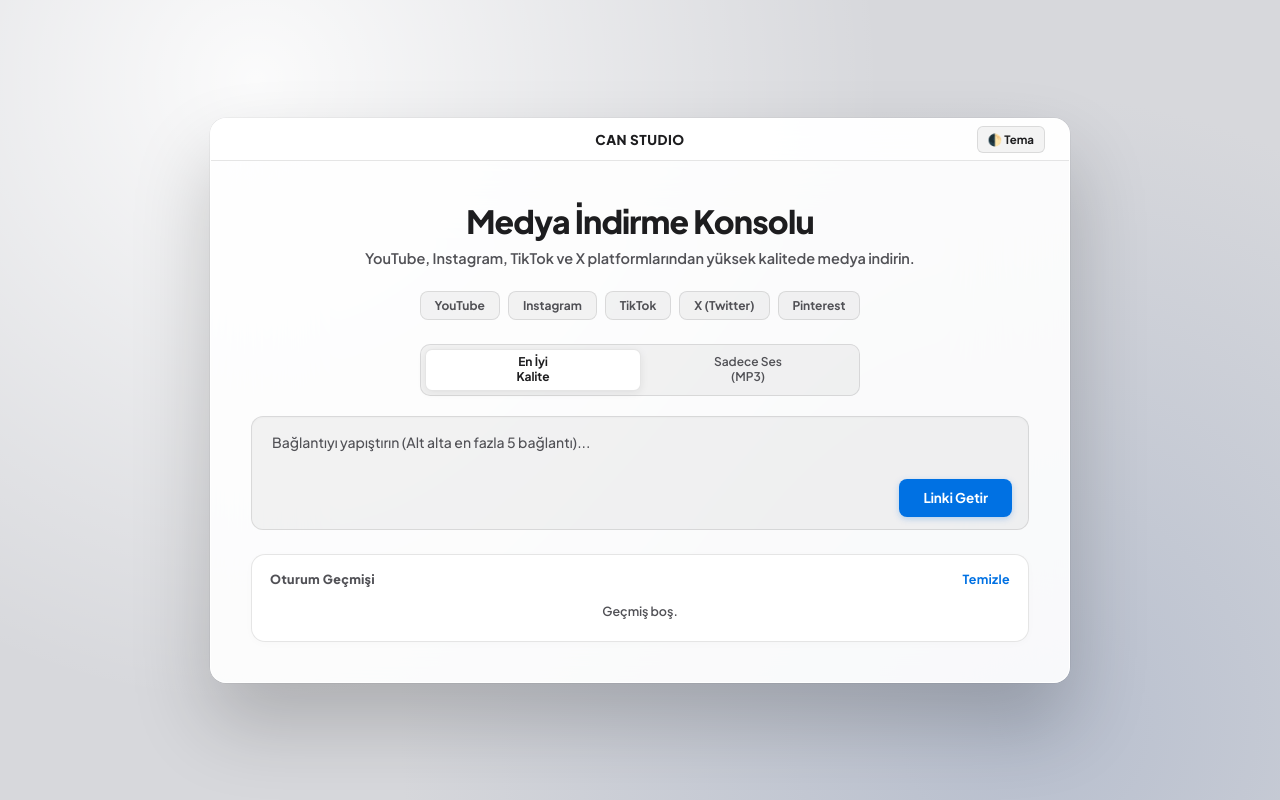
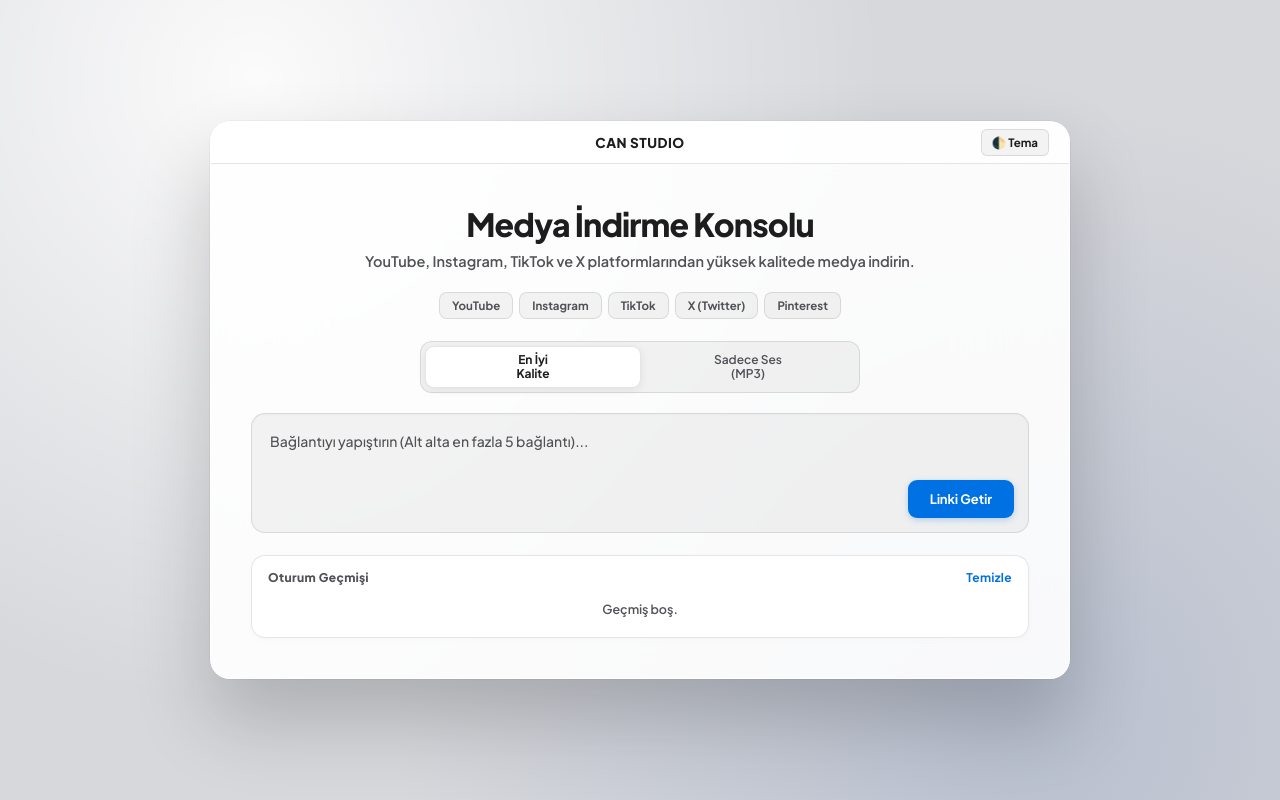
Before and after one commit to biolabcan/media-streamer, a Flask app: page / in a window 1280 px wide. Run offline with Flask 3, Linux system fonts and the light colour scheme.

Commit message:
Update index.html

```diff
--- a/templates/index.html
+++ b/templates/index.html
@@ -53,7 +53,7 @@
             display: flex;
             align-items: center;
             justify-content: center;
-            padding: 20px 12px;
+            padding: 16px 12px;
         }
 
         .mac-window {
@@ -63,7 +63,7 @@
             backdrop-filter: blur(50px);
             -webkit-backdrop-filter: blur(50px);
             border: 1px solid var(--window-border);
-            border-radius: 16px;
+            border-radius: 20px;
             box-shadow: var(--shadow-window);
             overflow: hidden;
         }
@@ -91,7 +91,7 @@
             display: flex;
             gap: 8px;
             position: absolute;
-            right: 24px;
+            right: 20px;
         }
 
         .icon-btn {
@@ -106,12 +106,19 @@
         }
         .icon-btn:hover { background: var(--apple-blue); color: white; border-color: var(--apple-blue); }
 
-        .window-content { padding: 24px sm:40px; }
-        @media (min-width: 640px) { .window-content { padding: 40px; } }
+        /* Mobil ve masaüstü için ferahlatılmış iç boşluklar */
+        .window-content {
+            padding: 24px 18px;
+        }
+        @media (min-width: 640px) {
+            .window-content {
+                padding: 40px;
+            }
+        }
 
-        .app-header { text-align: center; margin-bottom: 24px; }
+        .app-header { text-align: center; margin-bottom: 22px; }
         .app-header h1 {
-            font-size: 26px;
+            font-size: 24px;
             font-weight: 800;
             letter-spacing: -0.8px;
             margin-bottom: 8px;
@@ -120,24 +127,25 @@
         @media (min-width: 640px) { .app-header h1 { font-size: 32px; } }
 
         .app-header p {
-            font-size: 13.5px;
+            font-size: 13px;
             color: var(--text-secondary);
             font-weight: 600;
+            padding: 0 8px;
         }
-        @media (min-width: 640px) { .app-header p { font-size: 14.5px; } }
+        @media (min-width: 640px) { .app-header p { font-size: 14.5px; padding: 0; } }
 
-        .platforms-row { display: flex; justify-content: center; gap: 8px; margin-bottom: 24px; flex-wrap: wrap; }
+        .platforms-row { display: flex; justify-content: center; gap: 6px; margin-bottom: 22px; flex-wrap: wrap; }
         .platform-tag {
             background: var(--input-bg); border: 1px solid var(--border-color);
-            padding: 6px 14px; border-radius: 8px; font-size: 12px; font-weight: 700; color: var(--text-secondary);
+            padding: 5px 12px; border-radius: 8px; font-size: 11.5px; font-weight: 700; color: var(--text-secondary);
         }
 
-        /* 2 BUTONLU SEGMENTED CONTROL (Sadece En İyi Kalite ve Sadece Ses MP3) */
+        /* 2 Butonlu Kalite Seçici */
         .segmented-control {
             display: flex;
             background: var(--input-bg);
             padding: 4px;
-            border-radius: 10px;
+            border-radius: 12px;
             max-width: 440px;
             margin: 0 auto 20px auto;
             border: 1px solid var(--border-color);
@@ -150,7 +158,7 @@
             font-size: 12px;
             font-weight: 600;
             color: var(--text-secondary);
-            border-radius: 7px;
+            border-radius: 9px;
             cursor: pointer;
             transition: all 0.2s ease;
             height: 42px;
@@ -170,7 +178,7 @@
 
         .search-field-container {
             background: var(--input-bg); border: 1px solid var(--border-color);
-            padding: 12px; border-radius: 12px; display: flex; flex-direction: column; gap: 8px;
+            padding: 14px; border-radius: 14px; display: flex; flex-direction: column; gap: 10px;
             box-shadow: inset 0 1px 3px rgba(0,0,0,0.03); transition: all 0.2s ease;
         }
         .search-field-container:focus-within {
@@ -180,22 +188,24 @@
 
         .search-field-container textarea {
             width: 100%; background: transparent; border: none; outline: none;
-            padding: 4px 8px; font-size: 14px; font-weight: 600; color: var(--text-primary);
-            resize: none; height: 60px;
+            padding: 4px; font-size: 14px; font-weight: 600; color: var(--text-primary);
+            resize: none; height: 64px;
         }
         @media (min-width: 640px) {
             .search-field-container textarea { height: 42px; white-space: nowrap; overflow-x: auto; overflow-y: hidden; }
         }
         .search-field-container textarea::placeholder { color: var(--text-secondary); font-weight: 500; }
 
-        .search-bottom-row { display: flex; justify-content: flex-end; align-items: center; padding: 0 4px; }
+        .search-bottom-row { display: flex; justify-content: flex-end; align-items: center; padding: 0; }
 
         .apple-button {
             background: var(--apple-blue); color: white; border: none;
-            padding: 0 24px; border-radius: 8px; font-weight: 700; font-size: 13.5px;
+            padding: 0 22px; border-radius: 9px; font-weight: 700; font-size: 13px;
             cursor: pointer; height: 38px; transition: background 0.15s ease;
             box-shadow: 0 2px 6px rgba(0, 113, 227, 0.25);
+            width: 100%;
         }
+        @media (min-width: 640px) { .apple-button { width: auto; } }
         .apple-button:hover { background: var(--apple-blue-hover); }
 
         #loader { display: none; text-align: center; padding: 25px 0; color: var(--text-secondary); font-size: 13.5px; font-weight: 600; }
@@ -209,7 +219,7 @@
         .results-header-row {
             display: flex; justify-content: space-between; align-items: center; margin-top: 24px; margin-bottom: 8px;
         }
-        .results-title { font-size: 13.5px; font-weight: 800; color: var(--text-secondary); letter-spacing: 0.4px; }
+        .results-title { font-size: 13px; font-weight: 800; color: var(--text-secondary); letter-spacing: 0.4px; }
         .clear-results-btn { font-size: 12px; font-weight: 700; color: #ff3b30; cursor: pointer; }
 
         #results-container {
@@ -222,7 +232,7 @@
             background: var(--card-bg);
             border: 1px solid var(--border-color);
             border-radius: 14px;
-            padding: 16px;
+            padding: 14px;
             display: flex;
             flex-direction: column;
             gap: 12px;
@@ -231,7 +241,7 @@
             animation: fadeIn 0.3s ease;
         }
         @media (min-width: 640px) {
-            .result-card { flex-direction: row; align-items: center; gap: 16px; }
+            .result-card { flex-direction: row; align-items: center; gap: 16px; padding: 16px; }
         }
         @keyframes fadeIn { from { opacity: 0; transform: translateY(8px); } to { opacity: 1; transform: translateY(0); } }
 
@@ -250,15 +260,15 @@
             color: white; padding: 2px 5px; border-radius: 4px; font-size: 10px; font-weight: 700;
         }
         .media-info { flex: 1; min-width: 0; }
-        .media-info h3 { font-size: 14px; font-weight: 700; margin-bottom: 4px; color: var(--text-primary); white-space: nowrap; overflow: hidden; text-overflow: ellipsis; }
-        .media-meta { font-size: 12px; font-weight: 600; color: var(--text-secondary); margin-bottom: 10px; display: flex; gap: 8px; align-items: center; flex-wrap: wrap; }
+        .media-info h3 { font-size: 13.5px; font-weight: 700; margin-bottom: 4px; color: var(--text-primary); white-space: nowrap; overflow: hidden; text-overflow: ellipsis; }
+        .media-meta { font-size: 11.5px; font-weight: 600; color: var(--text-secondary); margin-bottom: 10px; display: flex; gap: 6px; align-items: center; flex-wrap: wrap; }
 
-        .meta-badge { background: var(--input-bg); padding: 2px 6px; border-radius: 4px; font-size: 11px; border: 1px solid var(--border-color); }
+        .meta-badge { background: var(--input-bg); padding: 2px 6px; border-radius: 4px; font-size: 10.5px; border: 1px solid var(--border-color); }
 
         .btn-group { display: flex; gap: 8px; flex-wrap: wrap; }
         .apple-dl-btn {
             background: var(--apple-blue); color: white; padding: 8px 14px;
-            border-radius: 6px; text-decoration: none; font-weight: 700; font-size: 12px;
+            border-radius: 8px; text-decoration: none; font-weight: 700; font-size: 12px;
             display: inline-flex; align-items: center; gap: 4px; transition: opacity 0.15s;
             justify-content: center; flex: 1;
         }
@@ -268,20 +278,20 @@
         .apple-dl-btn.secondary:hover { background: var(--border-color); }
 
         .history-box {
-            margin-top: 24px; background: var(--card-bg); border: 1px solid var(--border-color);
-            border-radius: 14px; padding: 16px 18px; box-shadow: 0 2px 8px rgba(0,0,0,0.02);
+            margin-top: 22px; background: var(--card-bg); border: 1px solid var(--border-color);
+            border-radius: 14px; padding: 14px 16px; box-shadow: 0 2px 8px rgba(0,0,0,0.02);
         }
         .history-header {
             display: flex; justify-content: space-between; align-items: center;
-            font-size: 12.5px; font-weight: 800; color: var(--text-secondary); margin-bottom: 10px; letter-spacing: 0.4px;
+            font-size: 12px; font-weight: 800; color: var(--text-secondary); margin-bottom: 10px; letter-spacing: 0.4px;
         }
         .history-header span:last-child { color: var(--apple-blue); cursor: pointer; font-weight: 700; }
         .history-list { display: flex; flex-direction: column; gap: 6px; max-height: 120px; overflow-y: auto; }
         .history-row {
             display: flex; justify-content: space-between; align-items: center;
-            padding: 8px 12px; background: var(--input-bg); border-radius: 8px; font-size: 12.5px; color: var(--text-secondary); gap: 8px;
+            padding: 8px 10px; background: var(--input-bg); border-radius: 8px; font-size: 12px; color: var(--text-secondary); gap: 8px;
         }
-        .history-row span:first-child { white-space: nowrap; overflow: hidden; text-overflow: ellipsis; max-width: 200px; color: var(--text-primary); font-weight: 700; }
+        .history-row span:first-child { white-space: nowrap; overflow: hidden; text-overflow: ellipsis; max-width: 180px; color: var(--text-primary); font-weight: 700; }
         @media (min-width: 640px) { .history-row span:first-child { max-width: 460px; } }
 
         #toast-container {
@@ -350,7 +360,7 @@
                 <div class="platform-tag">Pinterest</div>
             </div>
 
-            <!-- İKİ BUTONLU KALİTE SEÇİCİ (En İyi Kalite ve Sadece Ses MP3) -->
+            <!-- İki Butonlu Kalite Seçici -->
             <div class="segmented-control">
                 <button class="segment-btn active" id="btn-best" onclick="setQuality('best', this)">
                     <span>En İyi</span><span>Kalite</span>
@@ -527,13 +537,14 @@
         }
 
         function markAsDownloaded(id) {
-            videoDownloaded = true;
             const item = downloadHistory.find(h => h.id === id);
             if (item) {
                 item.status = 'İndirildi';
                 renderHistory();
             }
         }
+
+        echoRenderHistory = function() {} // placeholder
 
         function renderHistory() {
             const list = document.getElementById('historyList');
```
